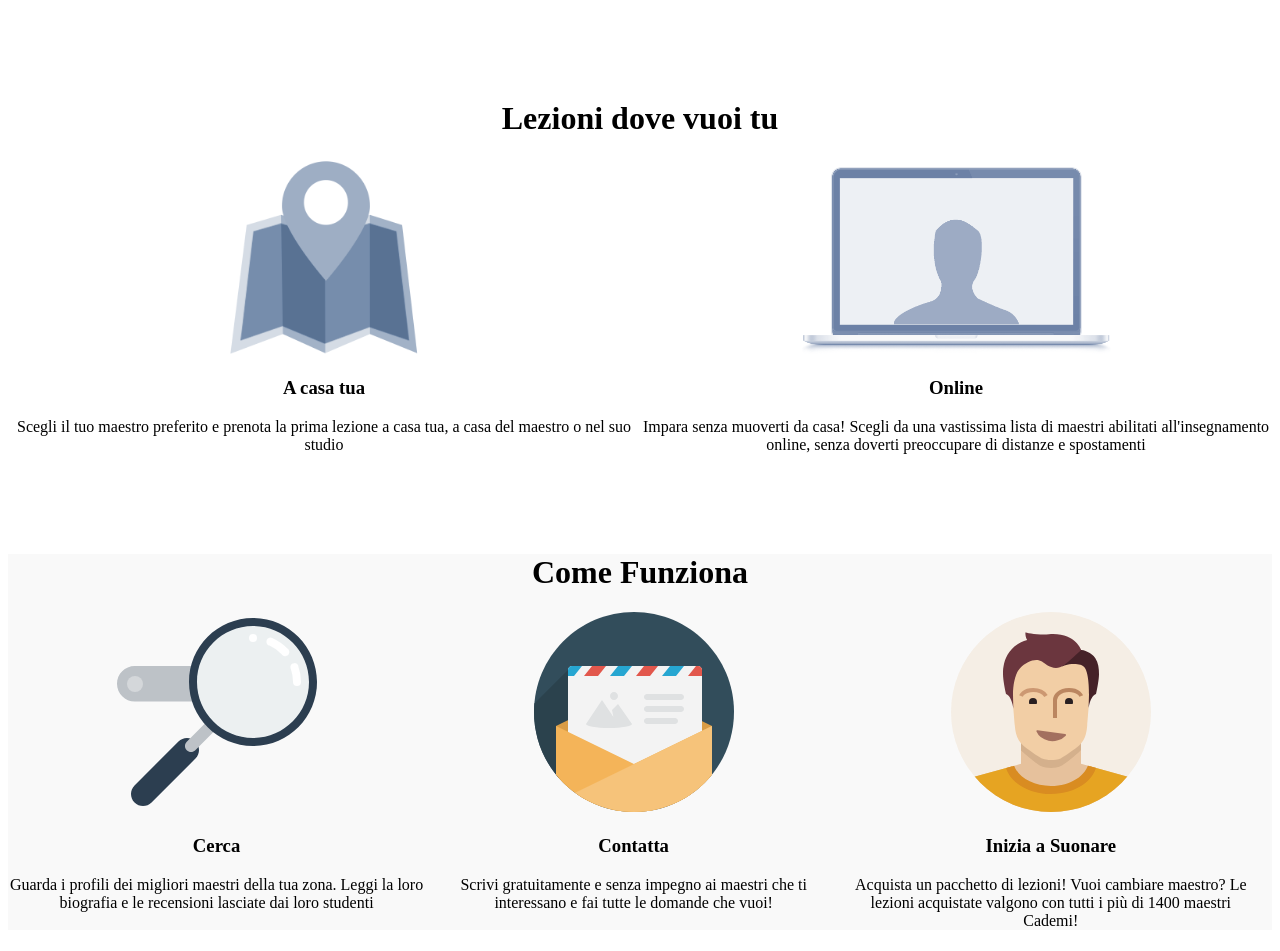
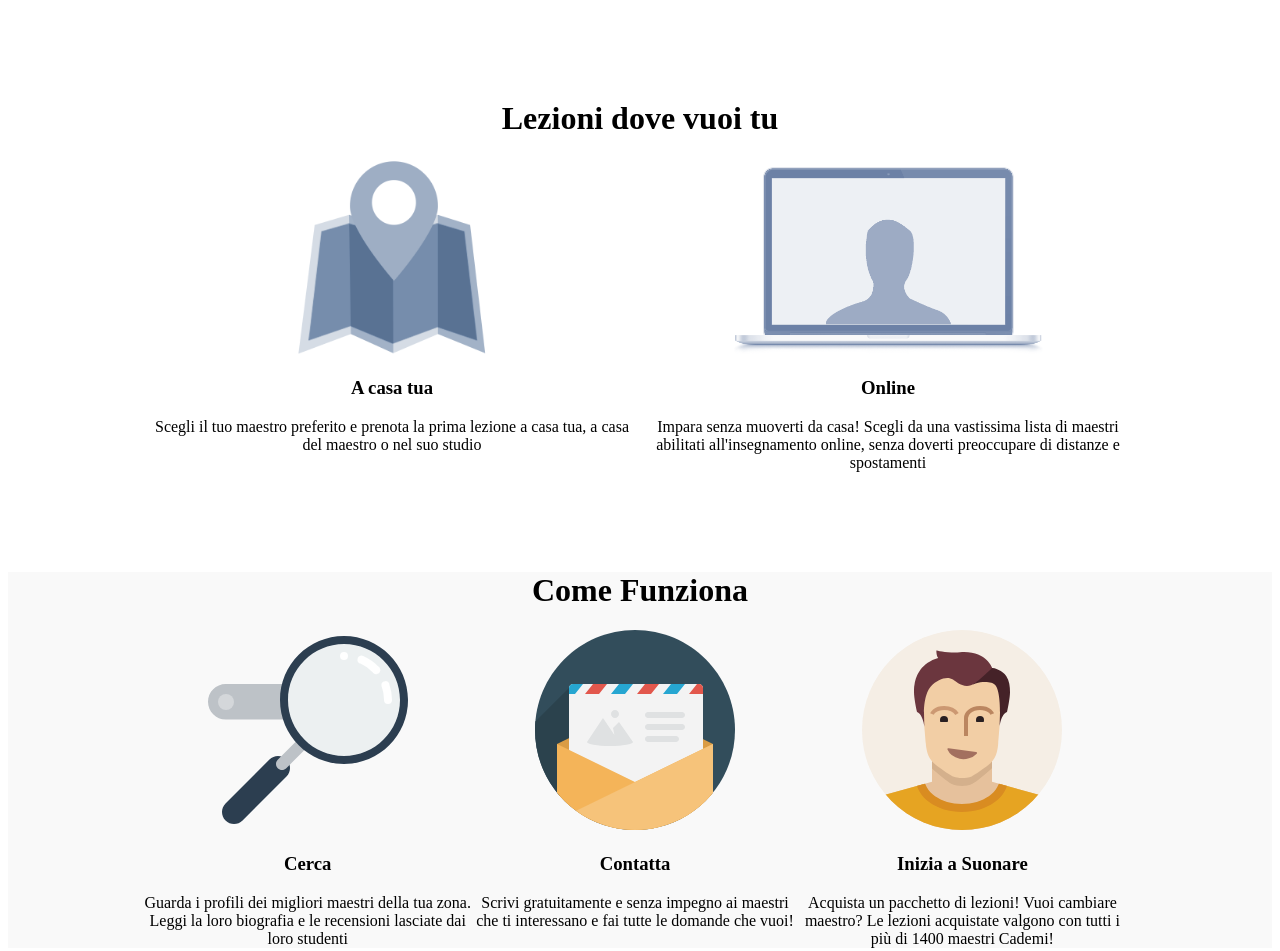
Before and after one commit to alfof87/html-css-resp-wannabe, a plain HTML site: page index.html in a window 1280 px wide. Shown: the top 951 px of the page. Drawn offline with Linux system fonts and the light colour scheme.

Commit message:
prova finale

```diff
--- a/css/style.css
+++ b/css/style.css
@@ -1,79 +1,7 @@
-.row {
-  width: 992px;
-  margin-left: auto;
-  margin-right: auto;
-  margin-top: 100px;
-}
 
-/* BLOCCO LEZIONI */
-#lezioni .row>.left,
-#lezioni .row>.right {
-  width: 50%;
-  float: left;
-}
-
-#lezioni .row img {
-  /* per centrare orizzontalmente */
-  display: block;
-  margin-right: auto;
-  margin-left: auto;
-}
-
-#lezioni {
-  text-align: center;
-}
-
-/* BLOCCO STEPS */
-#steps .row>.left,
-#steps .row>.central,
-#steps .row>.right {
-  float: left;
-  width: 33%;
-}
-
-#steps {
-  text-align: center;
-}
-
-/* BLOCCO PERCHE */
-#why {
-  text-align: center;
-}
-
-#why .row>.first,
-#why .row>.second,
-#why .row>.third {
-  width: 100%;
-  margin-top: 80px;
-}
-
-#why .row img {
-  background-color: #428bca;
-  border-radius: 50%;
-  padding: 30px
-}
-
-/* COMMON */
-.row::after {
-  content: '';
-  display: table;
-  clear: both;
-}
-
-.container.grey {
-  background-color: #f9f9f9;
-}
-
-img {
-  height: 200px;
-}
-
-.clear {
-  clear: both;
-}
 /* MEDIAQUERY */
 
-@media screen and (min-width: 420px) {
+@media screen and (max-width: 420px) {
 
   #lezioni .row>.left, #lezioni .row>.right {
       width: 100%;
@@ -83,6 +11,9 @@ img {
 
       width: 100%;
   }
+  .row{
+    width: 100%;
+  }
 
 
 }
--- a/index.html
+++ b/index.html
@@ -4,6 +4,7 @@
     <meta charset="utf-8">
     <meta name="viewport" content="width=device-width, initial-scale=1.0">
     <link rel="stylesheet" href="style.css">
+    <link rel="stylesheet" href="./css/style.css">
     <title>Boolean aCademy</title>
   </head>
   <body>
--- a/style.css
+++ b/style.css
@@ -71,11 +71,3 @@ img {
 .clear {
   clear: both;
 }
-/* MEDIAQUERY */
-
-@media screen and (min-width: 419px) {
-  .row{
-    width: 100%;
-
-  }
-}
```
